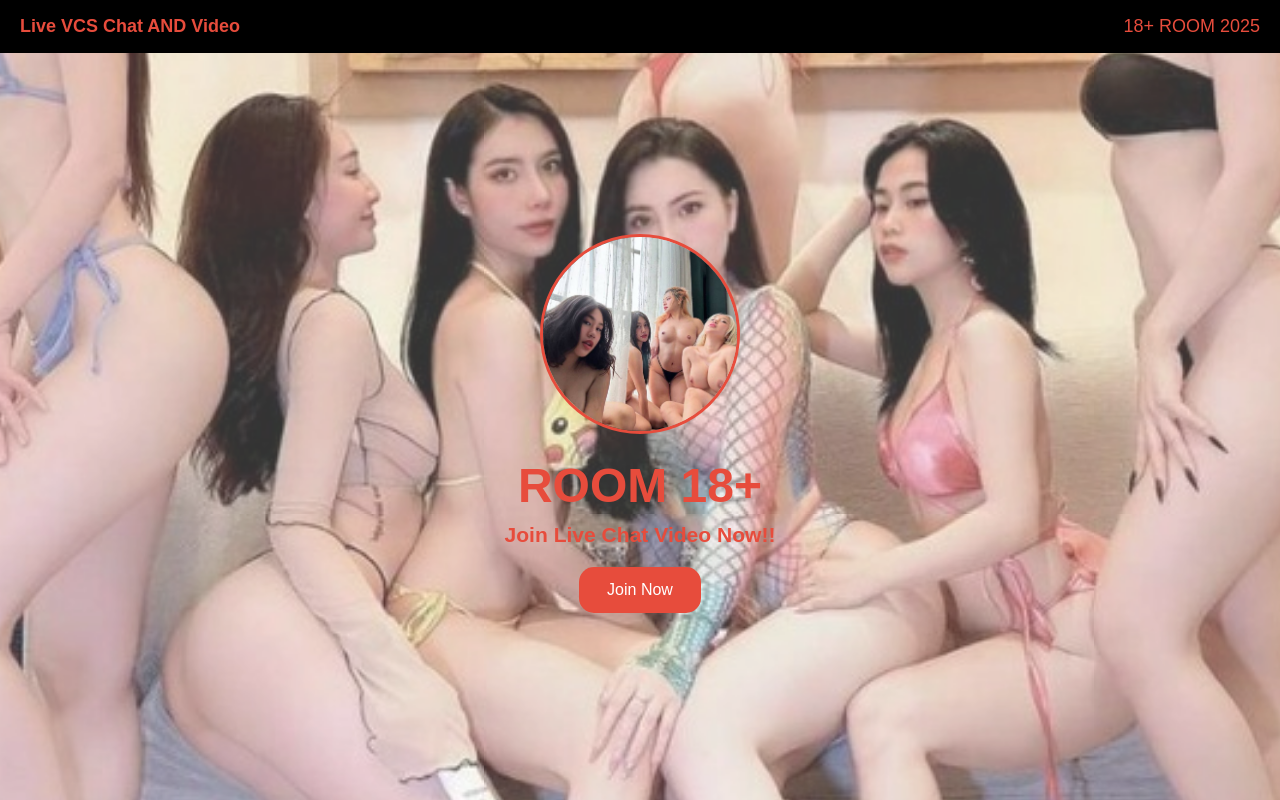
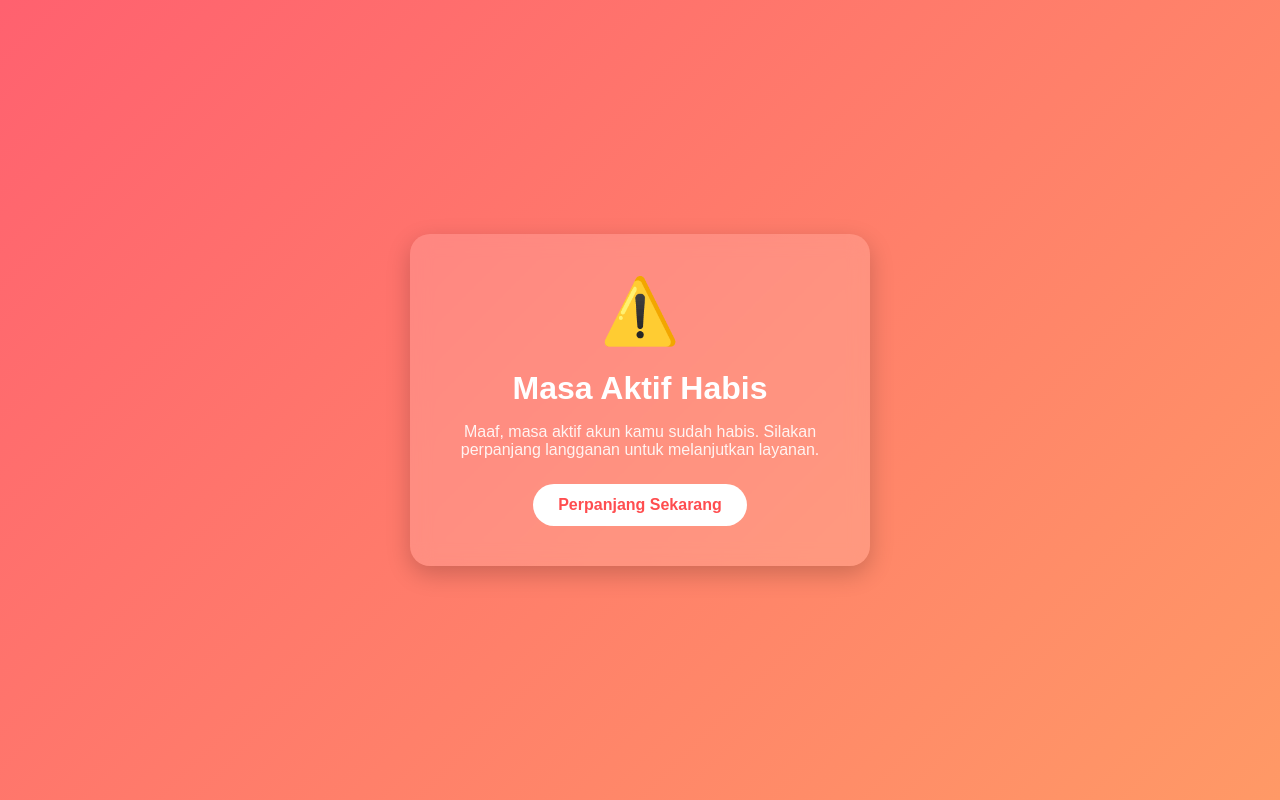
Before and after one commit to blou21/new-xtromrz, a plain HTML site: page index.html in a window 1280 px wide. Drawn offline with Linux system fonts and the light colour scheme.

Commit message:
first commit

```diff
--- a/index.html
+++ b/index.html
@@ -2,142 +2,73 @@
 <html lang="id">
 <head>
   <meta charset="UTF-8" />
-   <meta content="width=device-width, initial-scale=1.0" name="viewport"/>
-  <title>Fun Group 18+ | Private Community</title>
-  <!-- Meta Tag Open Graph -->
-  <meta property="og:title" content="Fun Group 18+  | Private Community" />
-  <meta property="og:description" content="LIVE VCS,𝖩𝗈𝗂𝗇 𝖫𝗂𝗏𝖾 𝖢𝗁𝖺𝗍 𝖵𝗂𝖽𝖾𝗈 𝖭𝗈𝗐! " />
-  <meta property="og:url" content="Room live vcs" />
-  <meta property="og:image" content="conten.jpeg" />
-<meta property="og:image:width" content="1200" />
-<meta property="og:image:height" content="630" />
-<meta property="og:type" content="website" />
-  <meta property="og:type" content="website" />
-  <title>Room live vcs</title>
-    <style>
-    * {
-      margin: 0;
-      padding: 0;
-      box-sizing: border-box;
-    }
-    html, body {
-      height: 100%;
-      font-family: Arial, sans-serif;
-    }
+  <meta name="viewport" content="width=device-width, initial-scale=1.0" />
+  <title>Masa Aktif Habis</title>
+  <style>
     body {
-      position: relative;
-      overflow: hidden;
-    }
-    /* Background image dengan animasi dan overlay putih */
-    body::before {
-      content: "";
-      position: fixed;
-      top: 0;
-      left: 0;
-      width: 100%;
-      height: 100%;
-      background: url('bg1.jpeg') no-repeat center;
-      background-size: cover;
-      transform: scale(1.2);
-      animation: floatBackground 3s infinite ease-in-out;
-      z-index: -2;
-    }
-    body::after {
-      content: "";
-      position: fixed;
-      top: 0;
-      left: 0;
-      width: 100%;
-      height: 100%;
-      background: rgba(255, 255, 255, 0.2);
-      z-index: -1;
-    }
-    @keyframes floatBackground {
-      0% {
-        transform: scale(1.2) translateY(0);
-      }
-      50% {
-        transform: scale(1.2) translateY(-20px);
-      }
-      100% {
-        transform: scale(1.2) translateY(0);
-      }
-    }
-    /* Header bar hitam */
-    header {
-      background-color: #000;
+      font-family: 'Poppins', sans-serif;
+      background: linear-gradient(135deg, #ff616f, #ff9966);
+      color: #fff;
       display: flex;
-      justify-content: space-between;
-      align-items: center;
-      padding: 16px 20px;
-    }
-    .header-left {
-      font-size: 18px;
-      color: #e74c3c;
-      font-weight: bold;
-    }
-    .header-right {
-      font-size: 18px;
-      color: #e74c3c;
-      cursor: pointer;
-    }
-    /* Konten utama */
-    .container {
-      display: flex;
-      flex-direction: column;
       align-items: center;
       justify-content: center;
+      height: 100vh;
+      margin: 0;
+      flex-direction: column;
       text-align: center;
-      min-height: calc(100vh - 60px);
-      position: relative;
-      z-index: 1;
     }
-    .avatar img {
-      width: 200px;
-      height: 200px;
-      border-radius: 50%;
-      object-fit: cover;
-      border: 3px solid #e74c3c;
+
+    .card {
+      background: rgba(255, 255, 255, 0.15);
+      border-radius: 20px;
+      padding: 40px 30px;
+      box-shadow: 0 8px 25px rgba(0, 0, 0, 0.2);
+      backdrop-filter: blur(10px);
+      max-width: 400px;
     }
-    .title {
-      font-size: 32px;
-      color: #e74c3c;
-      margin-top: 20px;
-      font-weight: bold;
+
+    h1 {
+      font-size: 2em;
+      margin-bottom: 10px;
     }
-    .subtitle {
-      font-size: 18px;
-      color: #e74c3c;
-      margin-top: 10px;
+
+    p {
+      font-size: 1em;
+      margin-bottom: 25px;
+      color: #fff;
+      opacity: 0.9;
     }
+
     .btn {
-      margin-top: 20px;
-      background-color: #e74c3c;
+      background: #fff;
+      color: #ff4d4f;
+      padding: 12px 25px;
+      border-radius: 50px;
+      text-decoration: none;
+      font-weight: 600;
+      transition: all 0.3s ease;
+      display: inline-block;
+    }
+
+    .btn:hover {
+      background: #ff4d4f;
       color: #fff;
-      padding: 14px 28px;
-      border: none;
-      border-radius: 15px;
-      font-size: 16px;
-      cursor: pointer;
-      transition: background-color 0.3s ease;
+      transform: scale(1.05);
     }
-    .btn:hover {
-      background-color: #c0392b;
+
+    .icon {
+      font-size: 4em;
+      margin-bottom: 15px;
     }
   </style>
 </head>
 <body>
-  <header>
-    <div class="header-left">Live VCS Chat AND Video</div>
-    <div class="header-right">18+ ROOM 2025</div>
-  </header>
-  <div class="container">
-    <div class="avatar">
-      <img src="ava.jpeg" alt="Avatar">
-    </div>
-    <div class="title"> <h2>ROOM 18+ </h2> </div>
-    <div class="subtitle"> <h3>Join Live Chat Video Now!! </h3> </div>
-    <button class="btn" onclick="window.location.href='form/nomorhp.html'">Join Now</button>
+  <div class="card">
+    <div class="icon">⚠️</div>
+    <h1>Masa Aktif Habis</h1>
+    <p>Maaf, masa aktif akun kamu sudah habis. Silakan perpanjang langganan untuk melanjutkan layanan.</p>
+    <a href="Wrong !!!
+" class="btn">Perpanjang Sekarang</a>
   </div>
 </body>
 </html>
```
Also changed, not shown: index2.html (added, +143 -0 lines).
